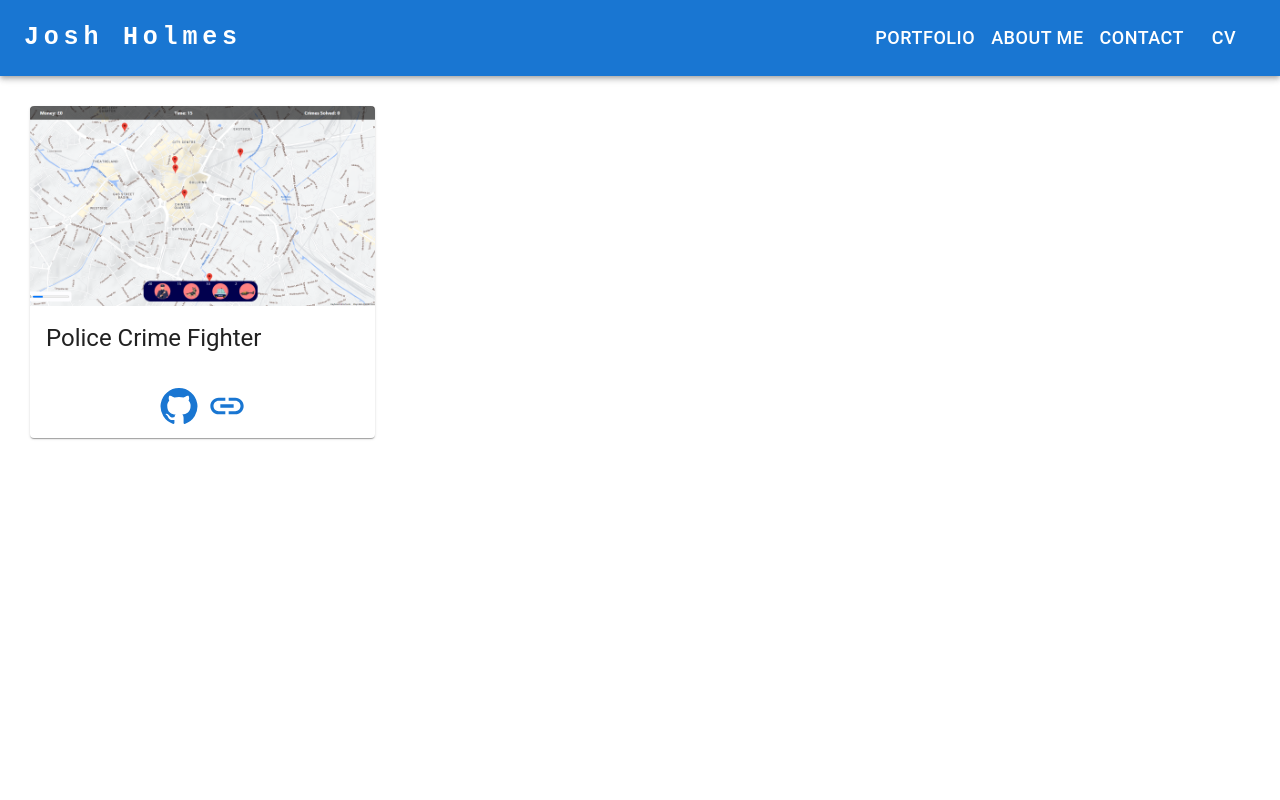
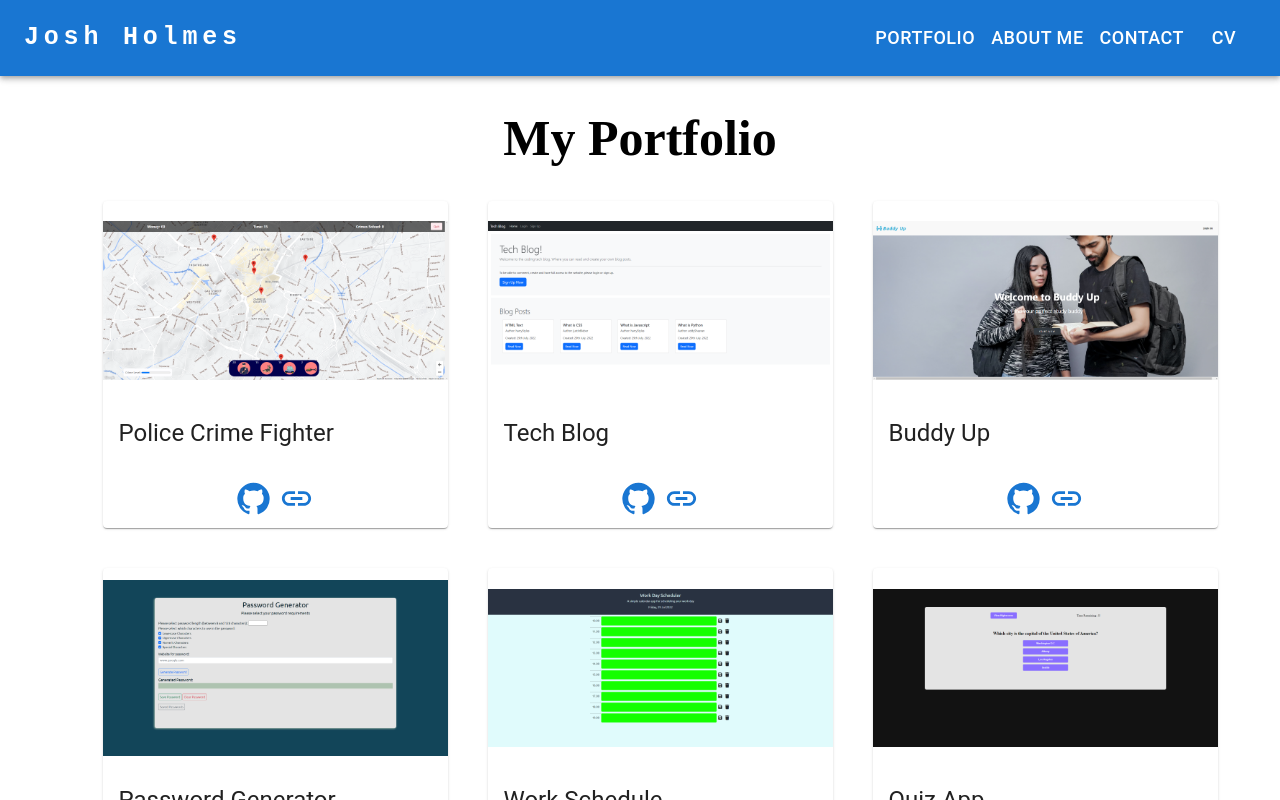
Before and after one commit to glowingmanagement/portfolio-react, a React (Create React App) app: page / in a window 1280 px wide. Shown: the top 800 px of the page. Built offline with nearby package versions, Linux system fonts and the light colour scheme.

Commit message:
bug fix and refactor

```diff
--- a/src/components/MusicPlayer/index.js
+++ b/src/components/MusicPlayer/index.js
@@ -49,42 +49,12 @@ const TinyText = styled(Typography)({
 
 const MusicPlayer = () => {
   const theme = useTheme();
-  const [duration, setDuration] = useState(0);
-  // const duration = 222; // seconds
-  // const [position, setPosition] = useState(0);
-  const position = useRef(0);
   const [paused, setPaused] = useState(true);
   const [sound, setSound] = useState(new Audio(AudioFile));
 
-  function formatDuration(value) {
-    const minute = Math.floor(value / 60);
-    const secondLeft = value - minute * 60;
-    return `${minute}:${secondLeft < 10 ? `0${secondLeft}` : secondLeft}`;
-  }
-
   useEffect(() => {
-    let playMusic;
     paused ? sound.pause() : sound.play();
-    if (!paused) {
-      playMusic = setInterval(() => {
-        console.log(position);
-        position.value = position + 1;
-      }, 1000);
-    }
-    return () => clearInterval(playMusic);
   }, [paused]);
-
-  const audioRef = useRef();
-
-  const onLoadedMetadata = () => {
-    if (audioRef.current) {
-      setDuration(Math.floor(audioRef.current.duration));
-    }
-  };
-
-  const updatePosition = () => {
-    console.log(position);
-  };
 
   const mainIconColor = theme.palette.mode === "dark" ? "#fff" : "#000";
   const lightIconColor =
@@ -111,52 +81,6 @@ const MusicPlayer = () => {
               Falling For You
             </Typography>
           </Box>
-        </Box>
-        <Slider
-          aria-label="time-indicator"
-          size="small"
-          value={position}
-          min={0}
-          step={1}
-          max={duration}
-          // onChange={(_, value) => setPosition(value)}
-          sx={{
-            color: theme.palette.mode === "dark" ? "#fff" : "rgba(0,0,0,0.87)",
-            height: 4,
-            "& .MuiSlider-thumb": {
-              width: 8,
-              height: 8,
-              transition: "0.3s cubic-bezier(.47,1.64,.41,.8)",
-              "&:before": {
-                boxShadow: "0 2px 12px 0 rgba(0,0,0,0.4)",
-              },
-              "&:hover, &.Mui-focusVisible": {
-                boxShadow: `0px 0px 0px 8px ${
-                  theme.palette.mode === "dark"
-                    ? "rgb(255 255 255 / 16%)"
-                    : "rgb(0 0 0 / 16%)"
-                }`,
-              },
-              "&.Mui-active": {
-                width: 20,
-                height: 20,
-              },
-            },
-            "& .MuiSlider-rail": {
-              opacity: 0.28,
-            },
-          }}
-        />
-        <Box
-          sx={{
-            display: "flex",
-            alignItems: "center",
-            justifyContent: "space-between",
-            mt: -2,
-          }}
-        >
-          <TinyText>{formatDuration(position)}</TinyText>
-          <TinyText>-{formatDuration(duration - position)}</TinyText>
         </Box>
         <Box
           sx={{
@@ -188,9 +112,6 @@ const MusicPlayer = () => {
           <IconButton aria-label="next song">
             <FastForwardRounded fontSize="large" htmlColor={lightIconColor} />
           </IconButton>
-          <audio ref={audioRef} onLoadedMetadata={onLoadedMetadata}>
-            <source src={AudioFile} type="audio/x-wav" />
-          </audio>
         </Box>
       </Widget>
     </Box>
--- a/src/components/PortfolioCard/index.js
+++ b/src/components/PortfolioCard/index.js
@@ -15,8 +15,14 @@ const PortfolioCard = ({
   imageURL,
 }) => {
   return (
-    <Card sx={{ maxWidth: 345 }}>
-      <CardMedia component="img" height="200" image={imageURL} alt={altText} />
+    <Card sx={{ maxWidth: 345, marginLeft: 5, marginBottom: 5 }}>
+      <CardMedia
+        component="img"
+        height="200"
+        image={imageURL}
+        alt={altText}
+        sx={{ objectFit: "contain" }}
+      />
       <CardContent>
         <Typography gutterBottom variant="h5" component="div">
           {title}
@@ -24,10 +30,10 @@ const PortfolioCard = ({
       </CardContent>
       <CardActions sx={{ justifyContent: "center" }}>
         <Link target="_blank" href={githubLink}>
-          <GitHubIcon sx={{ fontSize: 40 }} />
+          <GitHubIcon sx={{ fontSize: 35 }} />
         </Link>
         <Link target="_blank" href={deployLink}>
-          <LinkIcon sx={{ fontSize: 40 }} />
+          <LinkIcon sx={{ fontSize: 35 }} />
         </Link>
       </CardActions>
     </Card>
--- a/src/containers/AboutMe/AboutMe.css
+++ b/src/containers/AboutMe/AboutMe.css
@@ -4,7 +4,7 @@
     object-fit: cover;
 }
 
-.container {
+.aboutMeContainer {
     display: flex;
 
 }
--- a/src/containers/AboutMe/index.js
+++ b/src/containers/AboutMe/index.js
@@ -4,7 +4,7 @@ import MusicPlayer from "../../components/MusicPlayer";
 
 const AboutMe = () => {
   return (
-    <div className="container">
+    <div className="aboutMeContainer">
       <div className="boxContainer">
         <h1 className="title">About Me</h1>
         <p className="content">
--- a/src/containers/Portfolio/Portfolio.css
+++ b/src/containers/Portfolio/Portfolio.css
@@ -1,3 +1,9 @@
 .container {
-    padding: 30px;
+justify-content: center;
+    display: flex;
+    flex-wrap: wrap;
 }
+
+.title {
+    font-size: 50px;
+}
--- a/src/containers/Portfolio/index.js
+++ b/src/containers/Portfolio/index.js
@@ -1,9 +1,17 @@
 import PortfolioCard from "../../components/PortfolioCard";
 import "./Portfolio.css";
 import policeImage from "../../assets/images/police-fighter.png";
+import techBlog from "../../assets/images/Tech-blog.png";
+import buddyupImage from "../../assets/images/Buddy-Up.png";
+import passwordGeneratorImage from "../../assets/images/password-generator.png";
+import workScheduleImage from "../../assets/images/Work-Scheduler.png";
+import quizImage from "../../assets/images/quiz.png";
+import weatherImage from "../../assets/images/Weather-App.png";
 
 const Portfolio = () => {
   return (
+    <div>
+      <h1 className="title">My Portfolio</h1>
       <div className="container">
         <PortfolioCard
           title="Police Crime Fighter"
@@ -12,6 +20,49 @@ const Portfolio = () => {
           deployLink="https://skyisnotgreen.github.io/police-crime-fighter/"
           imageURL={policeImage}
         />
+        <PortfolioCard
+          title="Tech Blog"
+          altText="Tech Blog Application"
+          githubLink="https://github.com/glowingmanagement/tech-blog/tree/dev"
+          deployLink="https://tech-blog-jh22.herokuapp.com/"
+          imageURL={techBlog}
+        />
+        <PortfolioCard
+          title="Buddy Up"
+          altText="Buddy Up Application"
+          githubLink="https://github.com/roxywasiak/buddy-up"
+          deployLink="https://limitless-citadel-05906.herokuapp.com/"
+          imageURL={buddyupImage}
+        />
+        <PortfolioCard
+          title="Password Generator"
+          altText="Password Generator Application"
+          githubLink="https://github.com/glowingmanagement/random-password-generator"
+          deployLink="https://glowingmanagement.github.io/random-password-generator/"
+          imageURL={passwordGeneratorImage}
+        />
+        <PortfolioCard
+          title="Work Schedule"
+          altText="Work Schedule Application"
+          githubLink="https://github.com/glowingmanagement/Work-Schedule"
+          deployLink="https://glowingmanagement.github.io/Work-Schedule/"
+          imageURL={workScheduleImage}
+        />
+        <PortfolioCard
+          title="Quiz App"
+          altText="Quiz Application"
+          githubLink="https://github.com/glowingmanagement/Quiz-App"
+          deployLink="https://glowingmanagement.github.io/Quiz-App/"
+          imageURL={quizImage}
+        />
+        <PortfolioCard
+          title="Weather App"
+          altText="Weather Application"
+          githubLink="https://github.com/glowingmanagement/weather-app"
+          deployLink="https://glowingmanagement.github.io/weather-app/"
+          imageURL={weatherImage}
+        />
+      </div>
     </div>
   );
 };
```
Also changed, not shown: src/assets/images/Buddy-Up.png (added). Lines whose indentation alone changed are shown as unchanged.
